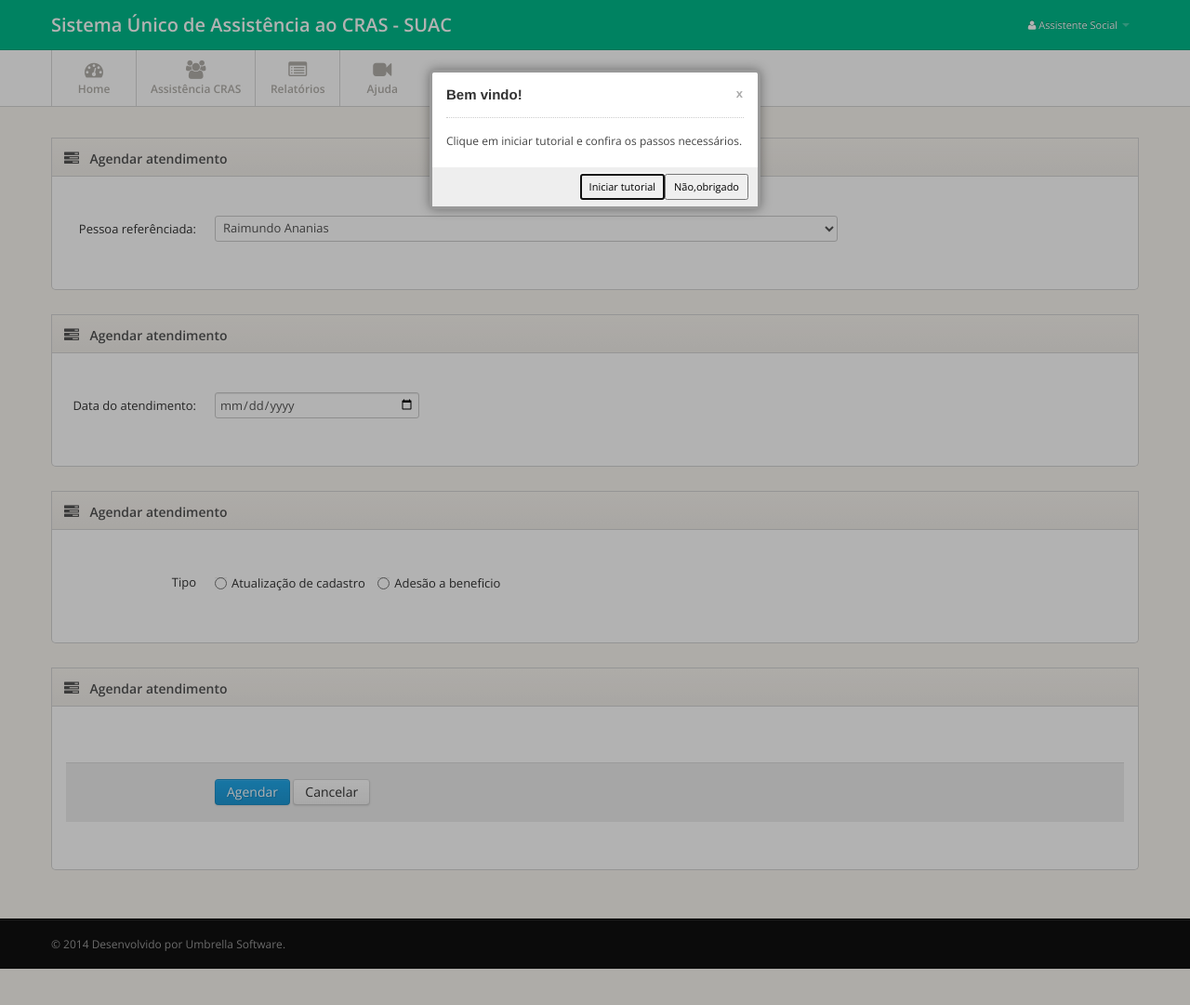
After one commit to viniciusemannuel/suacInterface, a PHP site: page /help/atendimento.php in a window 1280 px wide. The commit adds this page. Shown: the top 1081 px of the page at 93% size. Run offline with PHP 8.4, Linux system fonts and the light colour scheme.

Commit message:
Seção de tutoriais implantadas - Primeiro tuto ok

```diff
--- /dev/null
+++ b/help/atendimento.php
@@ -0,0 +1,264 @@
+<!DOCTYPE html>
+<html lang="en">
+
+	<head>
+		<meta charset="utf-8">
+		<title>FAQ - Bootstrap Admin Template</title>
+
+		<meta name="viewport" content="width=device-width, initial-scale=1.0, maximum-scale=1.0, user-scalable=no">
+		<meta name="apple-mobile-web-app-capable" content="yes">
+
+		<link href="../css/bootstrap.min.css" rel="stylesheet">
+		<link href="../css/bootstrap-responsive.min.css" rel="stylesheet">
+
+		<link href="http://fonts.googleapis.com/css?family=Open+Sans:400italic,600italic,400,600" rel="stylesheet">
+		<link href="../css/font-awesome.css" rel="stylesheet">
+
+		<link href="../css/style.css" rel="stylesheet">
+
+		<link href="../js/guidely/guidely.css" rel="stylesheet">
+
+		<!-- Le HTML5 shim, for IE6-8 support of HTML5 elements -->
+		<!--[if lt IE 9]>
+		<script src="http://html5shim.googlecode.com/svn/trunk/html5.js"></script>
+		<![endif]-->
+	</head>
+
+	<body>
+
+		<?php
+		require_once '../top.php';
+		?>
+
+		<?php
+		require_once '../navbar.php';
+		?>
+
+		<div class="main">
+
+			<div class="main-inner">
+
+				<div class="container">
+
+					<div class="row">
+
+						<div class="span12">
+
+							<div id="target-1" class="widget">
+
+								<div class="widget-header">
+									<i class="icon-tasks"></i>
+									<h3>Agendar atendimento</h3>
+								</div>
+								<!-- /widget-header -->
+
+								<div class="widget-content">
+
+									<br>
+
+									<div class="tab-pane active" id="formcontrols">
+										<form id="edit-profile" class="form-horizontal">
+											<fieldset>
+
+												<div class="control-group">
+													<label class="control-label">Pessoa referênciada:</label>
+													<div class="controls">
+
+														<select class="span7">
+															<option>Raimundo Ananias</option>
+															<option>Francisca Maria Gomes</option>
+															<option>José Silva Marciel</option>
+															<option>Francisca Gonçalves</option>
+														</select>
+													</div>
+													<!-- /controls -->
+												</div>
+
+											</fieldset>
+										</form>
+									</div>
+
+								</div>
+
+							</div>
+
+							<div id="target-2" class="widget">
+
+								<div class="widget-header">
+									<i class="icon-tasks"></i>
+									<h3>Agendar atendimento</h3>
+								</div>
+								<!-- /widget-header -->
+
+								<div class="widget-content">
+
+									<br>
+
+									<div class="tab-pane active" id="formcontrols">
+										<form id="edit-profile" class="form-horizontal">
+											<fieldset>
+
+												<div class="control-group">
+													<label class="control-label" for="date">Data do atendimento:</label>
+													<div class="controls">
+														<input type="date">
+													</div>
+													<!-- /controls -->
+												</div>
+
+											</fieldset>
+										</form>
+									</div>
+
+								</div>
+
+							</div>
+
+							<div id="target-3" class="widget">
+
+								<div class="widget-header">
+									<i class="icon-tasks"></i>
+									<h3>Agendar atendimento</h3>
+								</div>
+								<!-- /widget-header -->
+
+								<div class="widget-content">
+
+									<br>
+
+									<div class="tab-pane active" id="formcontrols">
+										<form id="edit-profile" class="form-horizontal">
+											<fieldset>
+
+												<div class="control-group">
+													<label class="control-label">Tipo</label>
+
+													<div class="controls">
+														<label class="radio inline">
+															<input name="radiobtns" type="radio">
+															Atualização de cadastro </label>
+
+														<label class="radio inline">
+															<input name="radiobtns" type="radio">
+															Adesão a beneficio </label>
+													</div>
+													<!-- /controls -->
+												</div>
+
+											</fieldset>
+										</form>
+									</div>
+
+								</div>
+
+							</div>
+
+							<div id="target-4" class="widget">
+
+								<div class="widget-header">
+									<i class="icon-tasks"></i>
+									<h3>Agendar atendimento</h3>
+								</div>
+								<!-- /widget-header -->
+
+								<div class="widget-content">
+
+									<br>
+
+									<div class="tab-pane active" id="formcontrols">
+										<form id="edit-profile" class="form-horizontal">
+											<fieldset>
+
+												<div class="form-actions">
+													<button type="submit" class="btn btn-primary">
+														Agendar
+													</button>
+													<button class="btn">
+														Cancelar
+													</button>
+												</div>
+
+											</fieldset>
+										</form>
+									</div>
+
+								</div>
+
+							</div>
+
+						</div>
+						<!-- /span12 -->
+
+
+
+
+					</div>
+					<!-- /row -->
+
+				</div>
+				<!-- /container -->
+
+			</div>
+			<!-- /main-inner -->
+
+		</div>
+		<!-- /main -->
+
+
+		<?php
+			require_once'../footer.php';
+		?>
+
+
+		<!-- Le javascript
+		================================================== -->
+		<!-- Placed at the end of the document so the pages load faster -->
+		<script src="../js/jquery-1.7.2.min.js"></script>
+
+		<script src="../js/bootstrap.js"></script>
+		<script src="../js/base.js"></script>
+
+		<script src="../js/guidely/guidely.min.js"></script>
+
+		<script>
+			$(function() {
+
+				guidely.add({
+					attachTo : '#target-1',
+					anchor : 'top-right',
+					title : 'Selecione uma pessoa referenciada',
+					text : 'Você terá uma lista contendo o nome de todas as pessoas referenciadas, selecione a pessoa que está agendando o atendimento.'
+				});
+
+				guidely.add({
+					attachTo : '#target-2',
+					anchor : 'top-right',
+					title : 'Informe a data do atendimento',
+					text : 'Informe a data em que o atendimento irá ser realizado.'
+				});
+
+				guidely.add({
+					attachTo : '#target-3',
+					anchor : 'middle-middle',
+					title : 'Selecione o tipo de atendimento',
+					text : 'Selecione o assunto sobre o atendimento.'
+				});
+
+				guidely.add({
+					attachTo : '#target-4',
+					anchor : 'middle-middle',
+					title : 'Clique em agendar',
+					text : 'Por último clique em "Agendar" para confirmar.'
+				});
+
+				guidely.init({
+					welcome : true,
+					startTrigger : false
+				});
+
+			});
+
+		</script>
+	</body>
+
+</html>
--- a/home.php
+++ b/home.php
@@ -109,7 +109,7 @@
           <!-- /widget -->
           <div class="widget widget-table action-table">
             <div class="widget-header"> <i class="icon-tasks"></i>
-              <h3>Atendimentos agendados para hoje</h3>
+              <h3>Atendimentos agendados</h3>
             </div>
             <!-- /widget-header -->
             <div class="widget-content">
@@ -138,13 +138,13 @@
                   <tr>
                     <td> José Silva Marciel </td>
                     <td> Atualização de cadastro </td>
-                    <td>11/09/2014</td>
+                    <td>12/09/2014</td>
                     <td class="td-actions"><a href="javascript:;" class="btn btn-small btn-success"><i class="btn-icon-only icon-ok"> </i></a><a href="javascript:;" class="btn btn-danger btn-small"><i class="btn-icon-only icon-remove"> </i></a></td>
                   </tr>
                   <tr>
                     <td> Francisca Gonçalves </td>
                     <td> Atualização de cadastro </td>
-                    <td>11/09/2014</td>
+                    <td>13/09/2014</td>
                     <td class="td-actions"><a href="javascript:;" class="btn btn-small btn-success"><i class="btn-icon-only icon-ok"> </i></a><a href="javascript:;" class="btn btn-danger btn-small"><i class="btn-icon-only icon-remove"> </i></a></td>
                   </tr>
                 </tbody>
--- a/js/faq.js
+++ b/js/faq.js
@@ -105,13 +105,13 @@
 		function generateEmptySearch () {
 			var $empty = $('<div>', { 'class': 'faq-empty' });
 
-			return $empty.html ('Nothing Found');
+			return $empty.html ('Não encontrado');
 		}
 
         function generateSearchForm () {
 
         	var $form = $('<form>', { 'class': 'faq-search' });
-        	var $input = $('<input>', { 'type': 'text', 'name': 'search', 'placeholder': 'Search by Keyword' });
+        	var $input = $('<input>', { 'type': 'text', 'name': 'search', 'placeholder': 'Digite palavras chaves' });
 
         	$input.appendTo ($form);
 
--- a/navbar.php
+++ b/navbar.php
@@ -22,6 +22,12 @@
         	</a>
         </li>
 
+        <li>
+        	<a href="/suac/help/">
+        		<i class="icon-facetime-video"></i><span>Ajuda</span>
+        	</a>
+        </li>
+
       </ul>
     </div>
     <!-- /container -->
```
Also changed, not shown: help/index.php (added, +191 -0 lines), js/guidely/guidely.min.js.
